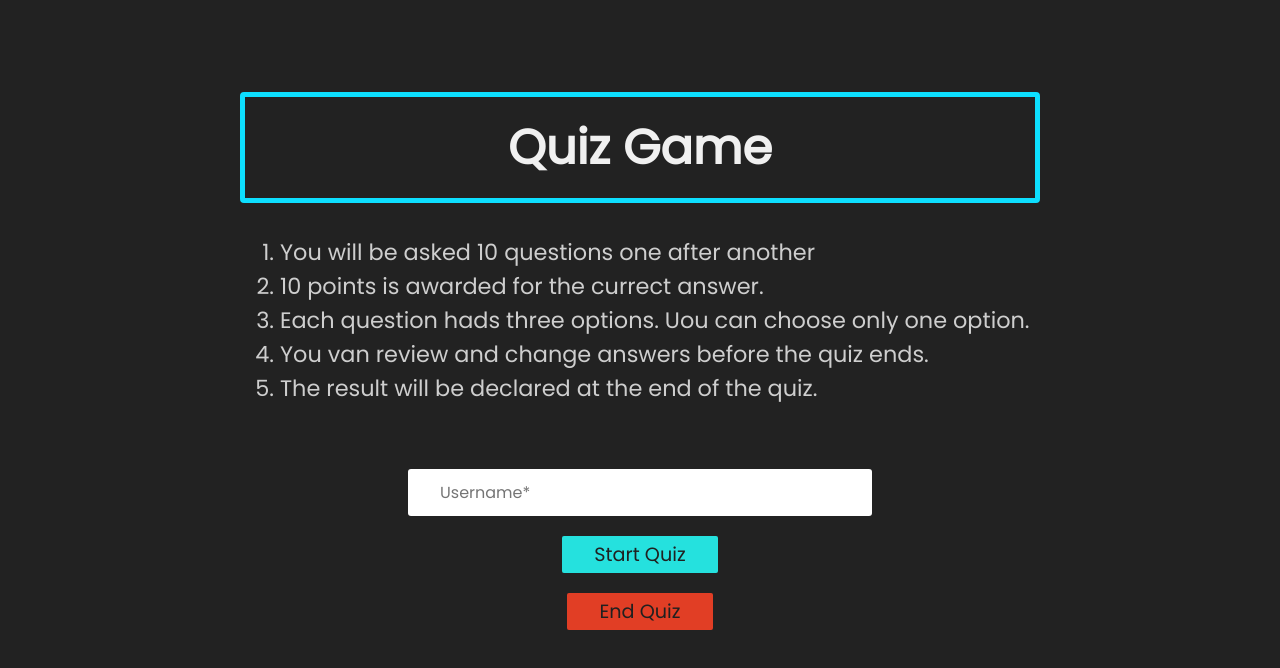
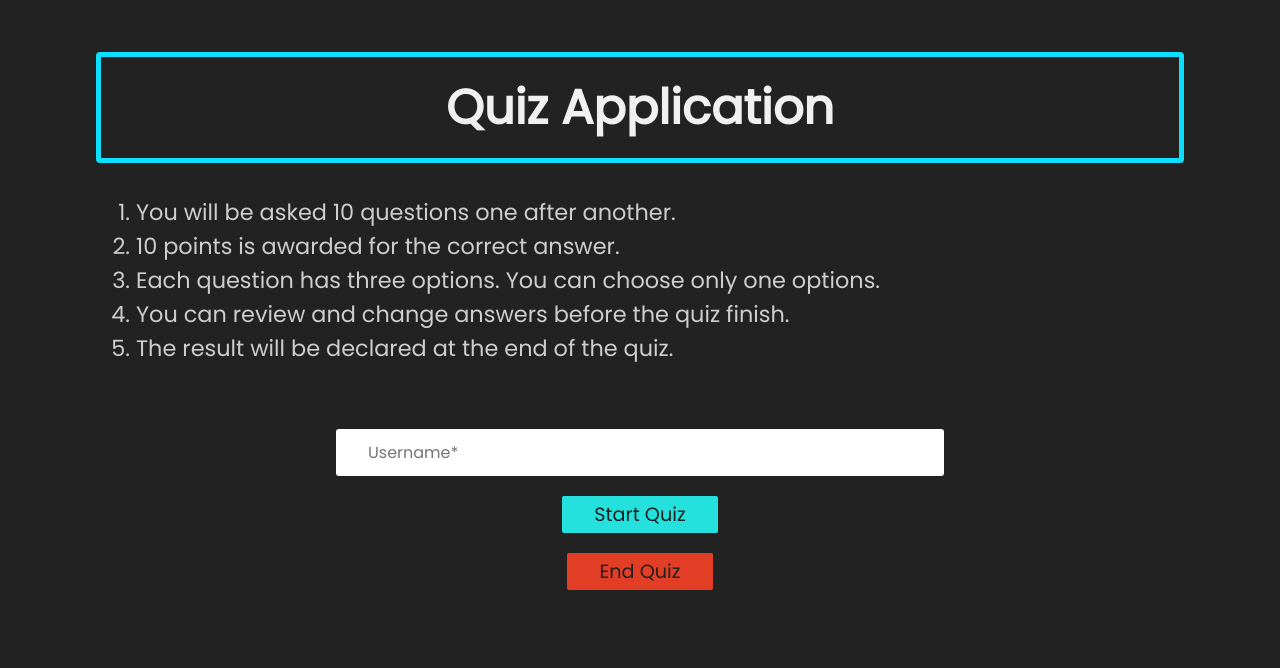
Before and after one commit to JineshiW/Wordverse-SDGP, a React (Create React App) app: page / in a window 1280 px wide. Shown: the top 668 px of the page. Built offline with nearby package versions, Linux system fonts and the light colour scheme.

Commit message:
fixed bug in radio butten selection not working properly

```diff
--- a/src/components/App.js
+++ b/src/components/App.js
@@ -7,7 +7,7 @@ import Main from './Main';
 import Quiz from './Quiz';
 import Result from './Result';
 
-// react routes for main page, quiz page and result page
+/** react routes for main page , quiz page and result page*/
 const router = createBrowserRouter([
   {
     path : '/',
--- a/src/components/Main.js
+++ b/src/components/Main.js
@@ -1,37 +1,36 @@
 import React, { useRef } from 'react'
 import { Link } from 'react-router-dom'
-import '../styles/Main.css';
+import '../styles/Main.css'
 
 export default function Main() {
 
-    const inputRef= useRef(null)
+    const inputRef = useRef(null)
 
   return (
     <div className='container'>
-        <h1 className='title text-light'>Quiz Game</h1>
+        <h1 className='title text-light'>Quiz Application</h1>
 
         <ol>
-            <li>You will be asked 10 questions one after another</li>
-            <li>10 points is awarded for the currect answer.</li>
-            <li>Each question hads three options. Uou can choose only one option.</li>
-            <li>You van review and change answers before the quiz ends.</li>
+            <li>You will be asked 10 questions one after another.</li>
+            <li>10 points is awarded for the correct answer.</li>
+            <li>Each question has three options. You can choose only one options.</li>
+            <li>You can review and change answers before the quiz finish.</li>
             <li>The result will be declared at the end of the quiz.</li>
         </ol>
 
-        <form id='form'>
-            <input ref={inputRef} className='userid' type='text' placeholder='Username*'/>
+        <form id="form">
+            <input ref={inputRef} className="userid" type="text" placeholder='Username*' />
         </form>
 
+        {/* directing routing path to quiz though Link component */}
         <div className='start'>
-            {/* directing routing path to quiz though Link component */}
-            <Link className='btn' to={'quiz'}> Start Quiz</Link>
+            <Link className='btn' to={'quiz'}>Start Quiz</Link>
         </div>
+        {/* directing routing path out of quiz though Link component */}
 
         <div className='quit'>
-            {/* directing routing path out of quiz though Link component */}
             <Link className='btn' to={'quiz'}> End Quiz</Link>
         </div>
-
     </div>
   )
 }
--- a/src/components/Questions.js
+++ b/src/components/Questions.js
@@ -1,57 +1,53 @@
-import React, { useEffect, useState } from 'react';
-import { useSelector } from 'react-redux';
+import React, { useEffect, useState } from 'react'
+import { useSelector } from 'react-redux'
+
 
 // importing custom hook
-import { useFetchQuestion } from '../hooks/fetchQuestion';
+import { useFetchQuestion } from '../hooks/fetchQuestion'
 
 export default function Questions() {
 
-    const [checked, setChecked] = useState(undefined);
-    const [{isLoading, apiData, serverError}] = useFetchQuestion()
+    const [checked, setChecked] = useState(undefined)
+    const [{ isLoading, apiData, serverError}] = useFetchQuestion()
 
     const questions = useSelector(state => state.questions.queue[state.questions.trace])
-    const trace = useSelector(state => state.questions.trace)
 
     // creating useEffect react Hook
-    useEffect(() =>{
-        // get the initial value of the queue
-        console.log(questions)
+    useEffect(() => {
+        // console.log(questions)
     })
 
     // creating onSelect fuction
-    function onSelect() {
-        // console.log('radio button change');
+    function onSelect(){
+        console.log('radio button change')
     }
 
-    if(isLoading) return<h3 className='text-light'>isLoading</h3>
-    if(serverError) return<h3 className='text-light'>{serverError || "Unknown Error"}</h3>
+
+    if(isLoading) return <h3 className='text-light'>isLoading</h3>
+    if(serverError) return <h3 className='text-light'>{serverError || "Unknown Error"}</h3>
 
   return (
     <div className='questions'>
         <h2 className='text-light'>{questions?.question}</h2>
 
         <ul key={questions?.id}>
-
-                {
-                    // using map function to iterate through the array of options
-                    questions?.options.map((q,i)=> (
+            {// using map function to iterate through the array of options
+                questions?.options.map((q, i) => (
                     <li key={i}>
                         <input
-                                type='radio'
+                            type="radio"
                             value={false}
-                                name='options'
-                                id={'q${i}-option'}
-                                onChange={onSelect()}
+                            name="options"
+                            id={`q${i}-option`}
+                            onChange={onSelect}
                         />
                          {/* to display all the options of the question */}
-                            <label className='text-primary' htmlFor={'q${i}-option'}>{q}</label>
+                        <label className='text-primary' htmlFor={`q${i}-option`}>{q}</label>
                         <div className='check'></div>
                     </li>
                 ))
             }
-
         </ul>
-
     </div>
   )
 }
--- a/src/components/Quiz.js
+++ b/src/components/Quiz.js
@@ -19,7 +19,7 @@ export default function Quiz() {
 
   // next button event handler
   function onNext(){
-    console.log('On next click')
+    // console.log('On next click')
     // MoveNextQuestion wil work only if trace is less than queue.length
     if(trace< queue.length){
       // update the trace value by one using MoveNextQuestion
--- a/src/styles/App.css
+++ b/src/styles/App.css
@@ -18,9 +18,9 @@ body, html{
 .container{
   display: block;
   position: relative;
-  margin: 40px auto;
+  margin: auto;
   height: auto;
-  width: 800px;
+  width: 85%;
   padding: 20px;
 }
 
```
Lines whose indentation alone changed are shown as unchanged.
